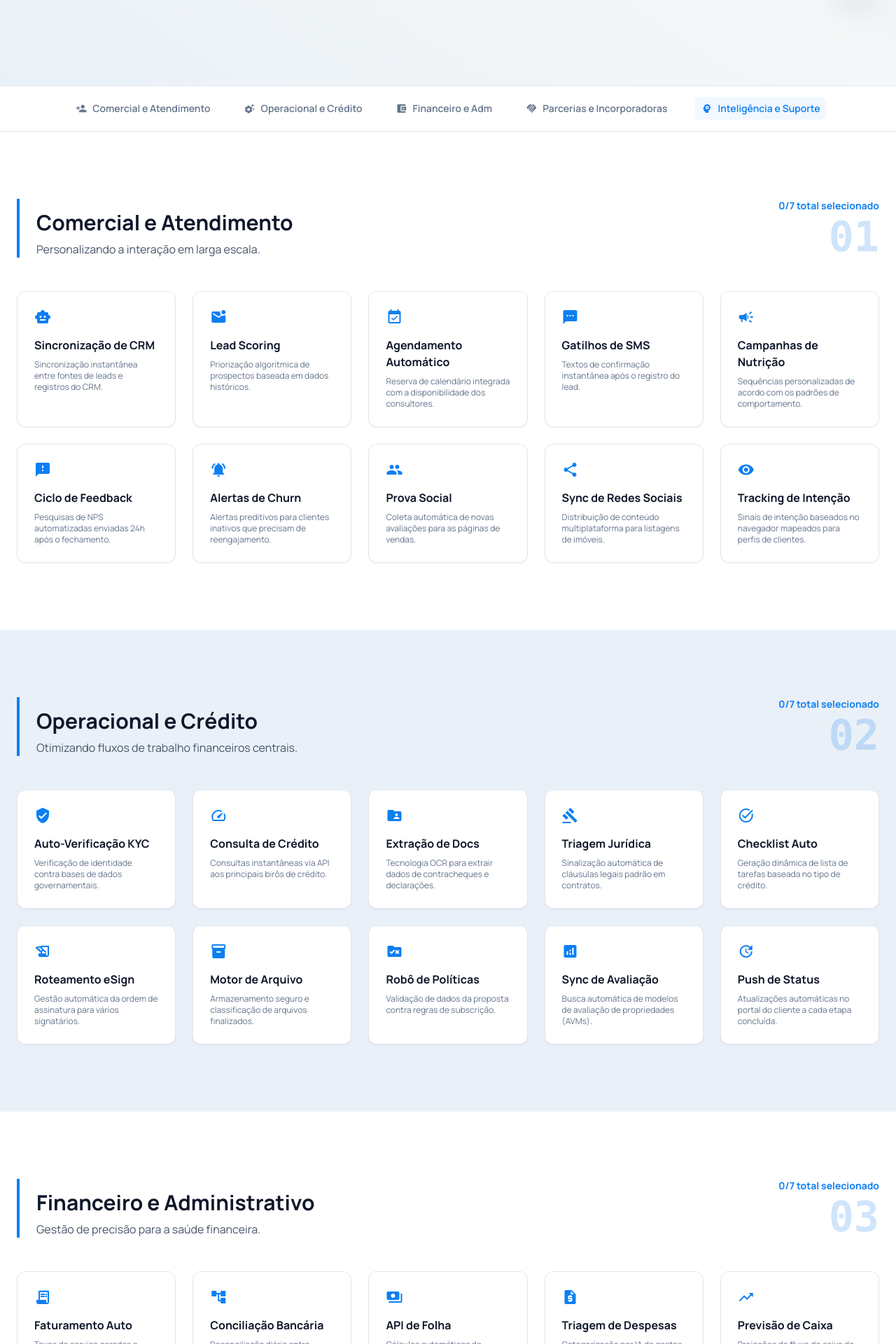
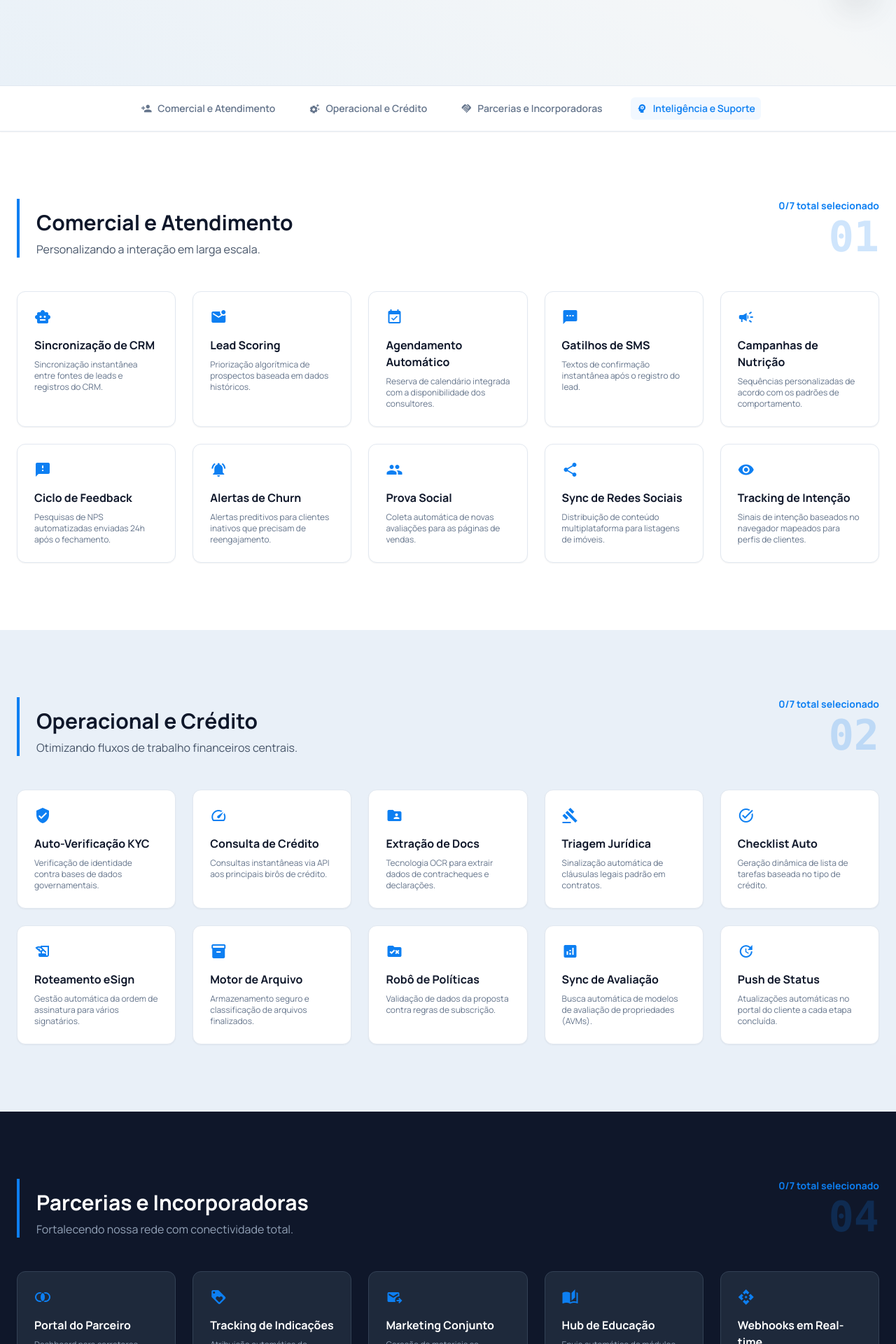
Before and after one commit to charines/Andalafat, a React (Vite) app: page / in a window 1280 px wide. Shown: the part 780-2700 px from the top of the page at 70% size. Built offline with nearby package versions, Linux system fonts and the light colour scheme.

Commit message:
Atualiza a marca de "Andalafat" para "6ESSH" em vários componentes e ajusta limites de seleção de automações para 3.

```diff
--- a/App.tsx
+++ b/App.tsx
@@ -14,14 +14,14 @@ const App: React.FC = () => {
   // Estado global de seleções centralizado
   const [selecionados, setSelecionados] = useState<string[]>([]);
 
-  // Função de controle global (limite de 7 total)
+  // Função de controle global (limite de 3 total)
   const toggleGlobalSelection = (title: string) => {
     setSelecionados((prev) => {
       if (prev.includes(title)) {
         return prev.filter((t) => t !== title);
       }
-      if (prev.length >= 7) {
-        alert("Você já escolheu o limite máximo de 7 automações no total.");
+      if (prev.length >= 3) {
+        alert("Você já escolheu o limite máximo de 3 automações no total.");
         // Pequeno atraso para a rolagem funcionar após o fechamento do alert
         setTimeout(() => {
           const element = document.getElementById('contato-card');
@@ -41,7 +41,7 @@ const App: React.FC = () => {
 
     if (selecionados.length === 0) {
       // Mensagem padrão caso nada esteja selecionado
-      const msgPadrao = encodeURIComponent("Olá! Tenho interesse nas automações da Andalafat e gostaria de saber mais.");
+      const msgPadrao = encodeURIComponent("Olá! Tenho interesse nas automações e gostaria de saber mais.");
       window.open(`https://wa.me/${phoneNumber}?text=${msgPadrao}`, "_blank");
     } else {
       // Mensagem dinâmica com os títulos selecionados
--- a/components/Footer.tsx
+++ b/components/Footer.tsx
@@ -15,7 +15,7 @@ const Footer: React.FC<FooterProps> = ({ onStartClick }) => {
               <div className="w-8 h-8 bg-primary rounded-lg flex items-center justify-center">
                 <span className="material-icons text-white text-sm">account_balance</span>
               </div>
-              <span className="text-xl font-extrabold tracking-tight text-slate-900 dark:text-white">Andalafat</span>
+              <span className="text-xl font-extrabold tracking-tight text-slate-900 dark:text-white">6ESSH</span>
             </div>
             <p className="text-slate-500 dark:text-slate-400 mb-8 leading-relaxed">
               Redefinindo o financiamento imobiliário através de tecnologia e automação. Precisão institucional na velocidade do mercado.
@@ -53,7 +53,7 @@ const Footer: React.FC<FooterProps> = ({ onStartClick }) => {
 
           <div className="bg-white dark:bg-slate-800 p-8 rounded-2xl shadow-xl shadow-primary/5 border border-primary/10 max-w-sm w-full">
             <h4 className="font-bold text-slate-900 dark:text-white mb-2">Pronto para automatizar?</h4>
-            <p className="text-sm text-slate-500 dark:text-slate-400 mb-6">Junte-se à Andalafat e aproveite nossa tecnologia para seu portfólio.</p>
+            <p className="text-sm text-slate-500 dark:text-slate-400 mb-6">Junte-se à 6ESSH e aproveite nossa tecnologia para seu portfólio.</p>
             <button
                 id="contato-card"
                 onClick={onStartClick}
@@ -64,7 +64,7 @@ const Footer: React.FC<FooterProps> = ({ onStartClick }) => {
         </div>
 
         <div className="pt-10 border-t border-slate-200 dark:border-slate-800 flex flex-col md:flex-row justify-between items-center gap-4 text-[10px] md:text-xs text-slate-400 uppercase tracking-widest">
-          <p>© 2024 Andalafat Serviços Financeiros. Todos os direitos reservados.</p>
+          <p>© 2026 6ESSH. Todos os direitos reservados.</p>
           <p>Desenvolvido com precisão para o mercado moderno.</p>
         </div>
       </div>
--- a/components/GeminiExpert.tsx
+++ b/components/GeminiExpert.tsx
@@ -20,7 +20,7 @@ const GeminiExpert: React.FC = () => {
         model: 'gemini-3-flash-preview',
         contents: query,
         config: {
-          systemInstruction: 'Você é o Especialista em Automação da Andalafat. Seu objetivo é explicar como as 50 automações financeiras e imobiliárias apresentadas no site podem ajudar o usuário. Seja profissional, institucional e conciso. Responda em Português do Brasil.',
+          systemInstruction: 'Você é o Especialista em Automação da 6ESSH. Seu objetivo é explicar como as 50 automações financeiras e imobiliárias apresentadas no site podem ajudar o usuário. Seja profissional, institucional e conciso. Responda em Português do Brasil.',
         }
       });
       setResponse(result.text || "Desculpe, não consegui processar sua pergunta.");
@@ -71,7 +71,7 @@ const GeminiExpert: React.FC = () => {
             ) : (
               <div className="flex flex-col items-center justify-center h-full text-center text-slate-400">
                 <span className="material-icons text-4xl mb-2">chat</span>
-                <p className="text-xs">Olá! Eu sou a IA da Andalafat. Como posso ajudar você a entender nossas automações hoje?</p>
+                <p className="text-xs">Olá! Eu sou a IA da 6ESSH. Como posso ajudar você a entender nossas automações hoje?</p>
               </div>
             )}
           </div>
--- a/components/Header.tsx
+++ b/components/Header.tsx
@@ -12,7 +12,7 @@ const Header: React.FC<HeaderProps> = ({ onStartClick }) => {
           <div className="w-10 h-10 bg-primary rounded-lg flex items-center justify-center">
             <span className="material-icons text-white">account_balance</span>
           </div>
-          <span className="text-2xl font-extrabold tracking-tight text-slate-900 dark:text-white">Andalafat</span>
+          <span className="text-2xl font-extrabold tracking-tight text-slate-900 dark:text-white">6ESSH</span>
         </div>
 
         <div className="hidden md:flex items-center space-x-8">
--- a/components/Hero.tsx
+++ b/components/Hero.tsx
@@ -19,7 +19,7 @@ const Hero: React.FC = () => {
 
           <div className="mt-16 flex flex-col items-center gap-2">
             <p className="text-primary text-xl md:text-2xl font-bold uppercase tracking-widest animate-bounce">
-              <a href="#automations">↓ Selecione 7 Automações ↓</a>
+              <a href="#automations">↓ Pra começar selecione 3 Automações ↓</a>
 
             </p>
             <div className="h-1 w-20 bg-primary rounded-full"></div>
--- a/constants.ts
+++ b/constants.ts
@@ -45,27 +45,6 @@ export const SECTIONS: SectionData[] = [
     ]
   },
   {
-    id: 'financeiro',
-    index: '03',
-    title: 'Financeiro e Administrativo',
-    subtitle: 'Gestão de precisão para a saúde financeira.',
-    navLabel: 'Financeiro e Adm',
-    navIcon: 'account_balance_wallet',
-    variant: 'light',
-    items: [
-      { icon: 'receipt_long', title: 'Faturamento Auto', description: 'Taxas de serviço geradas e enviadas no fechamento da transação.' },
-      { icon: 'account_tree', title: 'Conciliação Bancária', description: 'Reconciliação diária entre bancos e sistemas internos de contabilidade.' },
-      { icon: 'payments', title: 'API de Folha', description: 'Cálculos automáticos de comissões enviados para a folha de pagamento.' },
-      { icon: 'request_quote', title: 'Triagem de Despesas', description: 'Categorização por IA de gastos corporativos baseada em recibos.' },
-      { icon: 'trending_up', title: 'Previsão de Caixa', description: 'Projeções de fluxo de caixa de 12 meses atualizadas a cada hora.' },
-      { icon: 'account_balance', title: 'Provisão de Impostos', description: 'Acompanhamento em tempo real das obrigações fiscais por jurisdição.' },
-      { icon: 'assessment', title: 'Trilha de Auditoria', description: 'Logs imutáveis de cada decisão e mudança financeira efetuada.' },
-      { icon: 'monetization_on', title: 'Busca de Receita', description: 'Detecção automática de oportunidades de cobrança perdidas.' },
-      { icon: 'dashboard_customize', title: 'Relatórios Custom', description: 'Dashboards específicos para stakeholders gerados semanalmente.' },
-      { icon: 'credit_card_off', title: 'Escudo Antifraude', description: 'Reconhecimento de padrões para pagamentos de saída anômalos.' }
-    ]
-  },
-  {
     id: 'parcerias',
     index: '04',
     title: 'Parcerias e Incorporadoras',
--- a/index.html
+++ b/index.html
@@ -4,7 +4,7 @@
   <head>
     <meta charset="UTF-8">
     <meta name="viewport" content="width=device-width, initial-scale=1.0">
-    <title>Andalafat | 50 Automações</title>
+    <title>50 Automações</title>
     <script type="module" src="/index.tsx"></script>
     <script src="https://cdn.tailwindcss.com?plugins=forms,container-queries"></script>
     <link href="https://fonts.googleapis.com/css2?family=Manrope:wght@300;400;500;600;700;800&display=swap" rel="stylesheet">
--- a/metadata.json
+++ b/metadata.json
@@ -1,6 +1,6 @@
 
 {
-  "name": "Andalafat - 50 Automações",
+  "name": "6ESSH - 50 Automações",
   "description": "A high-performance landing page showcasing 50 real estate and financial automations with a modern institutional design.",
   "requestFramePermissions": [
     "camera"
```
